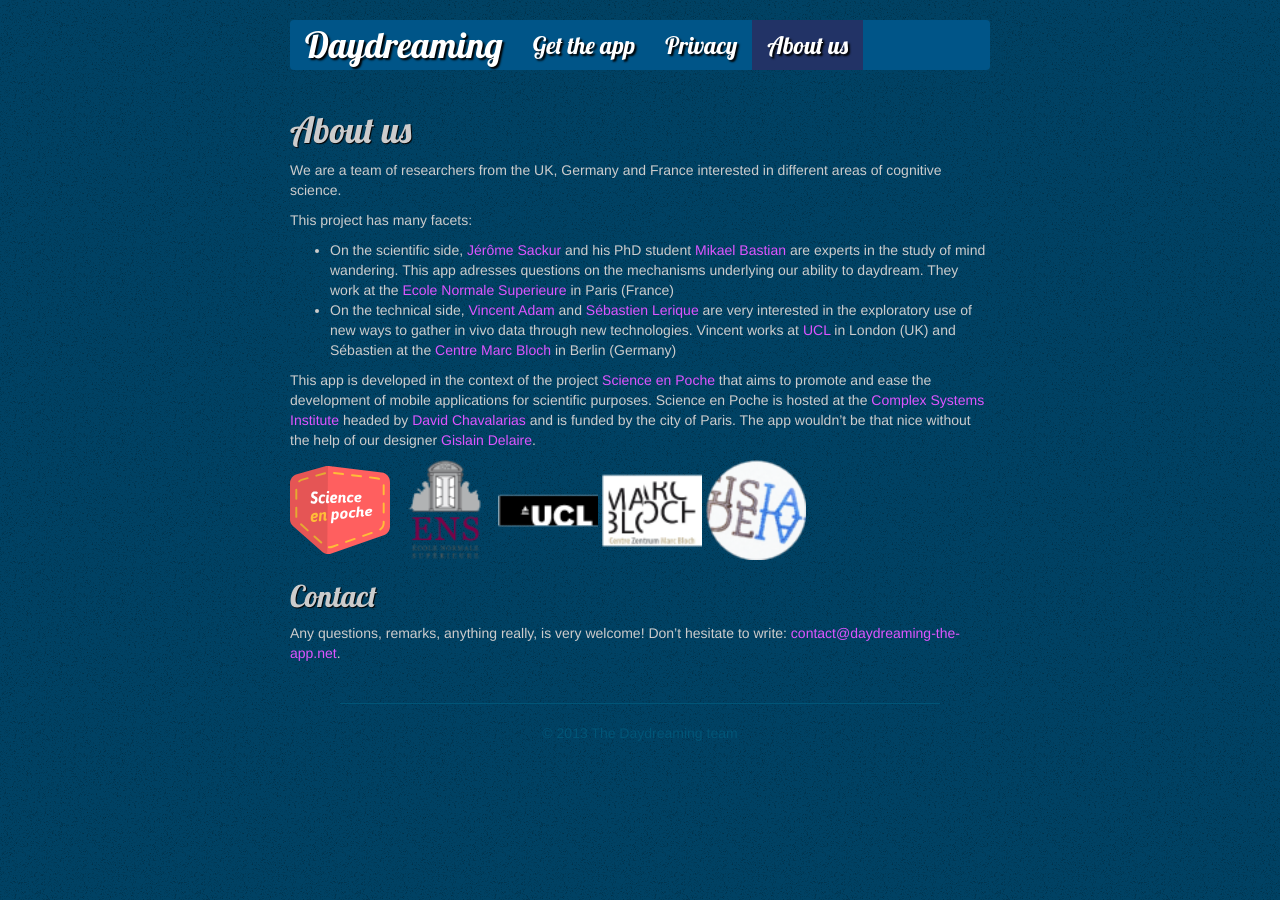
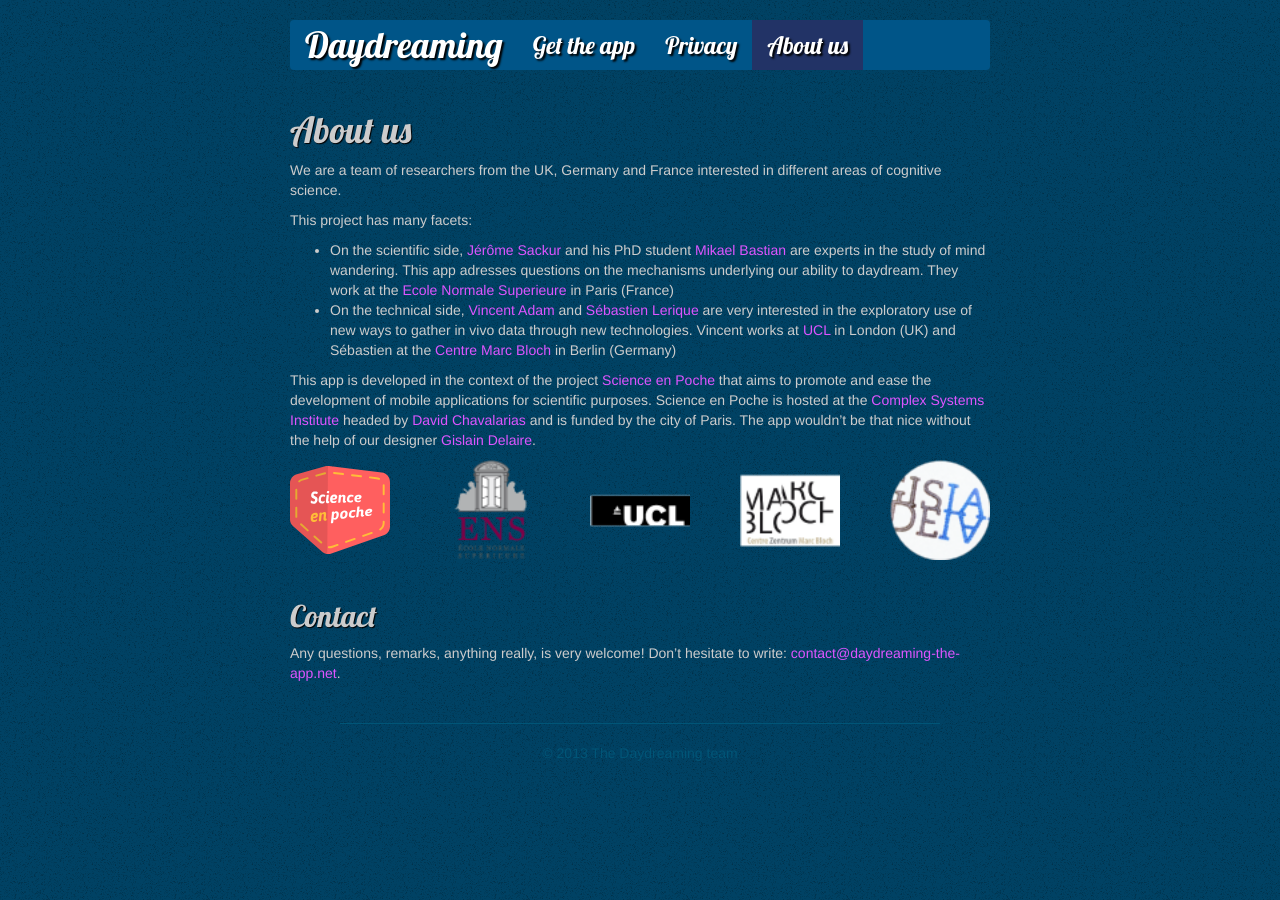
Before and after one commit to daydreaming-experiment/daydreaming-the-app.net, a Jekyll site: the page built from about/index.md, in a window 1280 px wide. Built offline with Jekyll 4.4.1, drawn with Linux system fonts in a browser that asks for light colours; Markdown is read by kramdown in place of the engine named in the settings; comment, search, counter and statistics services are not loaded.

Commit message:
Space logos evenly

```diff
--- a/about/index.md
+++ b/about/index.md
@@ -17,11 +17,14 @@
 Science en Poche is hosted at the [Complex Systems Institute](http://www.iscpif.fr/tiki-index.php?page=home) headed by [David Chavalarias](http://chavalarias.com/) and is funded by the city of Paris.
 The app wouldn't be that nice without the help of our designer [Gislain Delaire](http://cargocollective.com/gislaindelaire).
 
-[{% img /images/logos/SEP_logo_rvb.svg 100x logo %}](http://www.iscpif.fr/tiki-index.php?page=SEP)
-[{% img /images/logos/logo_ens.png 100x logo %}](http://www.ens.fr/)
-[{% img /images/logos/logo_ucl.png 100x logo %}](http://www.ucl.ac.uk)
-[{% img /images/logos/logo_mb.png 100x logo %}](http://www.cmb.hu-berlin.de/en/)
-[{% img /images/logos/logo_gis.png 100x logo %}](http://cargocollective.com/gislaindelaire)
+<div class="logos-container">
+  <a href="http://www.iscpif.fr/tiki-index.php?page=SEP"><img src="/images/logos/SEP_logo_rvb.svg" style="width:100px;"></a>
+  <a href="http://www.ens.fr/"><img src="/images/logos/logo_ens.png" style="width:100px;"></a>
+  <a href="http://www.ucl.ac.uk"><img src="/images/logos/logo_ucl.png" style="width:100px;"></a>
+  <a href="http://www.cmb.hu-berlin.de/en/"><img src="/images/logos/logo_mb.png" style="width:100px;"></a>
+  <a href="http://cargocollective.com/gislaindelaire"><img src="/images/logos/logo_gis.png" style="width:100px;"></a>
+  <span class="stretch"></span>
+</div>
 
 ## Contact
 
--- a/static/css/custom.css
+++ b/static/css/custom.css
@@ -13,6 +13,17 @@
   text-shadow: 1px 1px 1px black;
   font-family: 'Lobster';
   font-weight: normal;
+}
+
+.logos-container {
+  text-align: justify;
+}
+
+.stretch {
+    width: 100%;
+    display: inline-block;
+    font-size: 0;
+    line-height: 0
 }
 
 /* Special class on .container surrounding .navbar, used for positioning it into place. */
```
